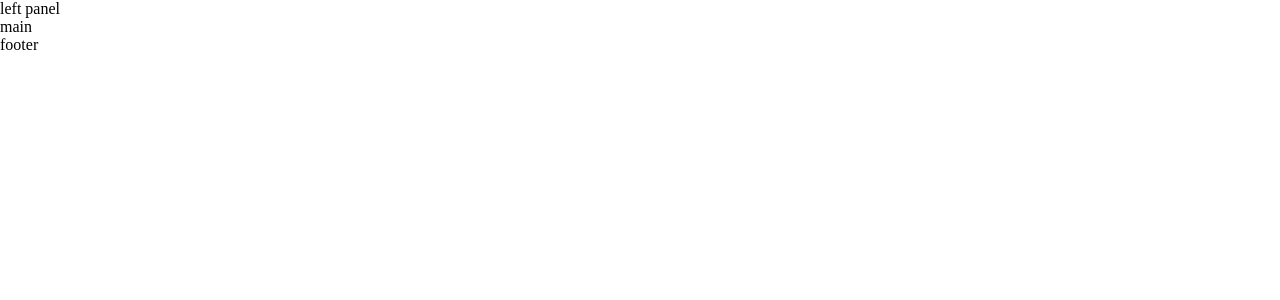
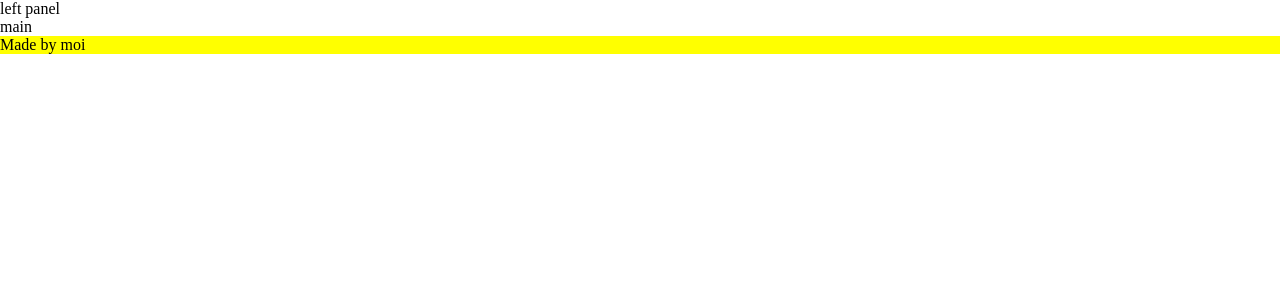
Before and after one commit to cynthem/portfolio, a React app: page / in a window 1280 px wide. Shown: the top 300 px of the page. Built offline with nearby package versions, Linux system fonts and the light colour scheme; the HTML template or start-up script is replaced by a standard one.

Commit message:
Add placeholder text

```diff
--- a/src/components/Footer.tsx
+++ b/src/components/Footer.tsx
@@ -3,7 +3,7 @@ import React from 'react';
 function Footer() {
     return (
         <div className='footer'>
-            footer
+            <p>Made by moi</p>
         </div>
     );
 }
--- a/src/sass/components/_App.scss
+++ b/src/sass/components/_App.scss
@@ -1,3 +1,6 @@
 .app {
     position: relative;
+    .footer {
+        background-color: yellow;
+    }
 }
--- a/src/sass/components/_Main.scss
+++ b/src/sass/components/_Main.scss
@@ -0,0 +1,5 @@
+/*.main {
+    display: flex;
+    flex-direction: column;
+    gap: 40vh;
+}*/
```
Also changed, not shown: 1 other file (tests, documents, lock files or other folders).
